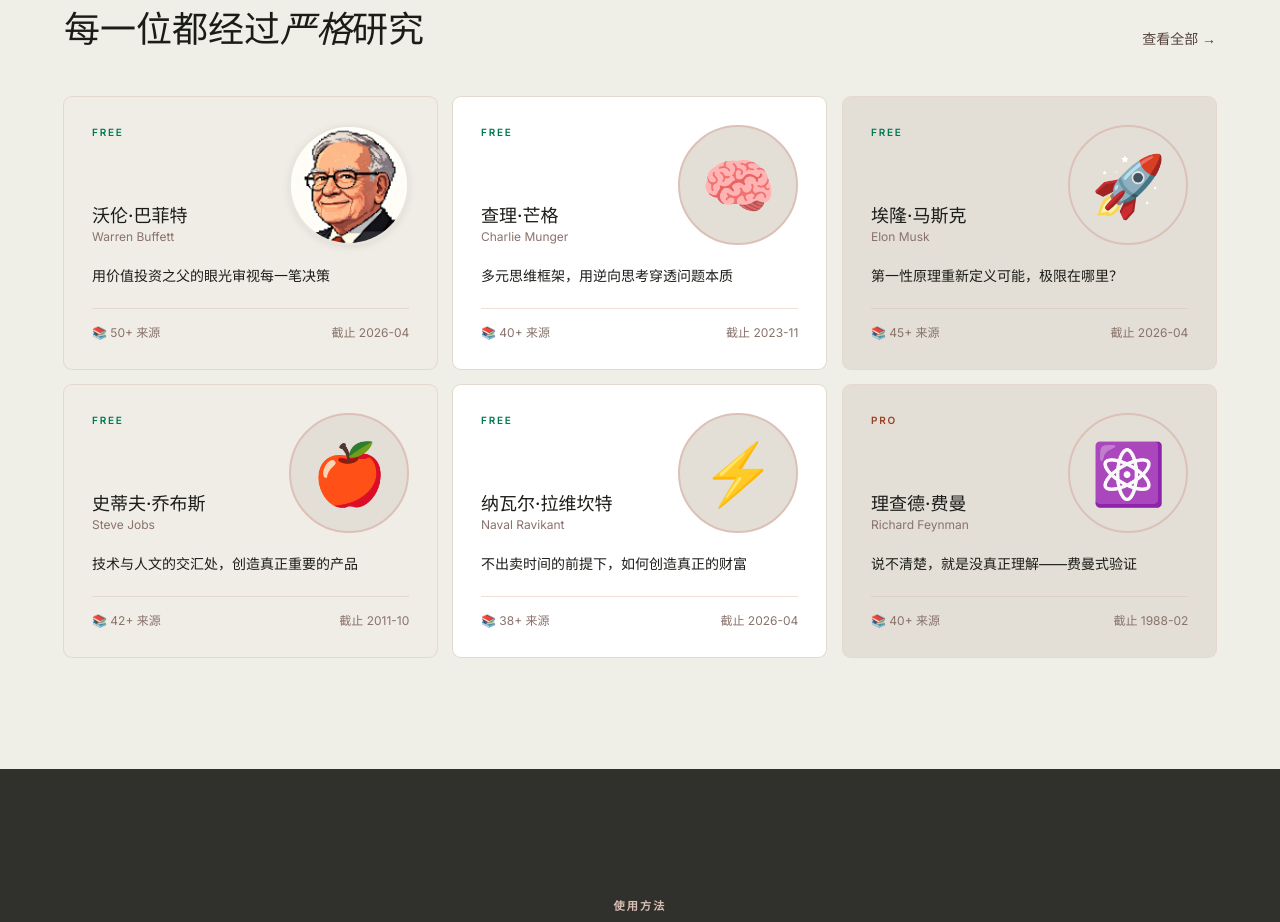
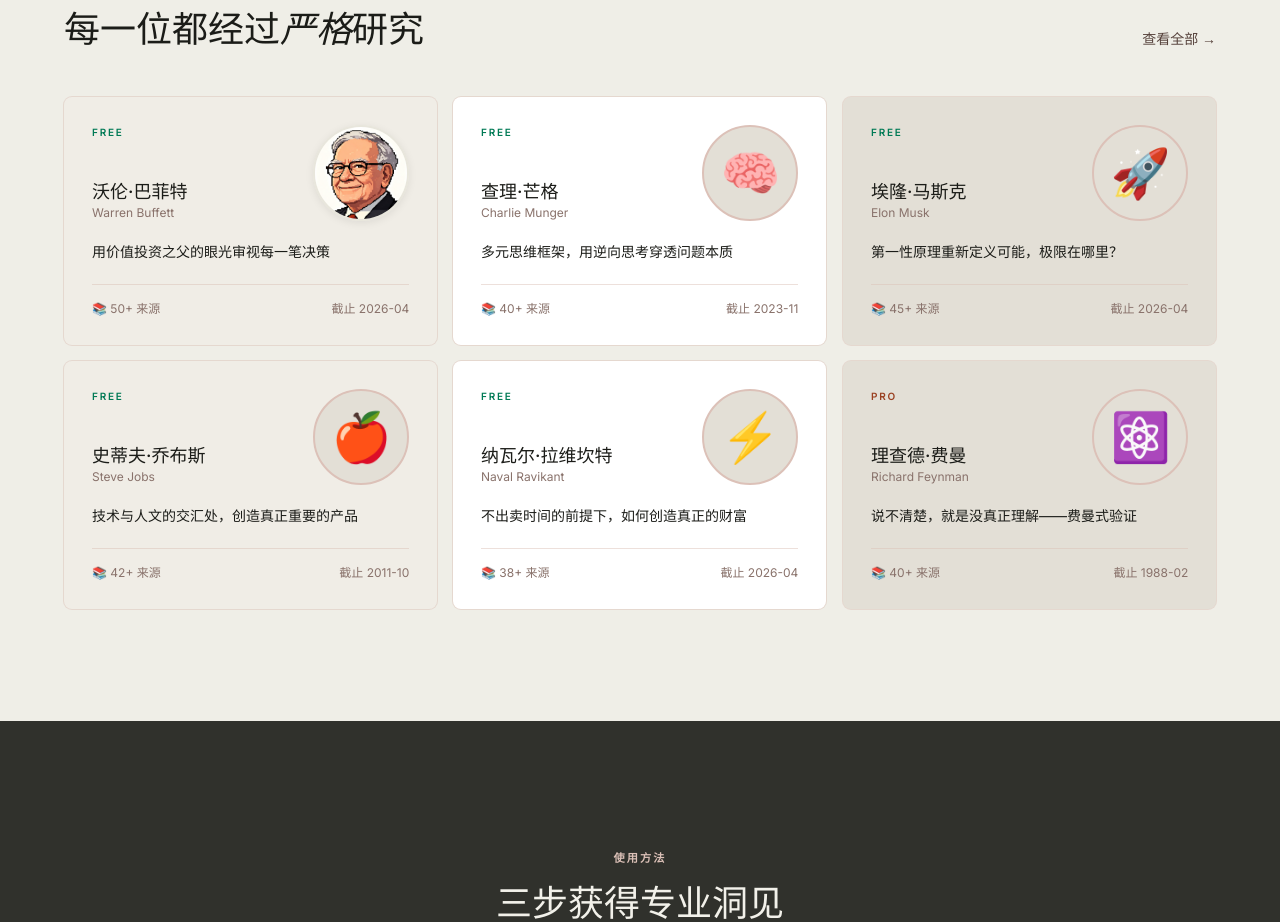
Before and after one commit to Marypapa365best/MyThinkTank, a Next.js app: page / in a window 1280 px wide. Shown: the part 1140-2062 px from the top of the page. Built offline with nearby package versions, Linux system fonts and the light colour scheme; no server answers; a web font is replaced by a local one.

Commit message:
Reduce homepage skill card avatars by 20% (120→96) and adjust card height proportionally

```diff
--- a/src/app/page.tsx
+++ b/src/app/page.tsx
@@ -95,7 +95,7 @@
                   className="group flex flex-col p-7 rounded-lg transition-all duration-300 hover:-translate-y-1 will-change-transform [box-shadow:0px_0px_0px_1px_rgba(220,193,184,0.5)] hover:[box-shadow:0px_0px_0px_1px_rgba(154,64,33,0.5),_0px_8px_24px_rgba(27,28,24,0.1)] hover:bg-[#fdfcfb]"
                   style={{ backgroundColor: surface }}
                 >
-                  <div className="flex items-stretch gap-4 mb-5" style={{ minHeight: 120 }}>
+                  <div className="flex items-stretch gap-4 mb-5" style={{ minHeight: 96 }}>
                     <div className="flex flex-col justify-between flex-1">
                       <span className={`label-overline text-[10px] ${
                         skill.tier === 'free' ? 'text-emerald-700' :
@@ -114,7 +114,7 @@
                       name={skill.name}
                       emoji={skill.emoji}
                       avatar={skill.avatar}
-                      size={120}
+                      size={96}
                     />
                   </div>
                   <p className="text-sm text-[#1b1c18] leading-relaxed flex-1 mb-5">
```
